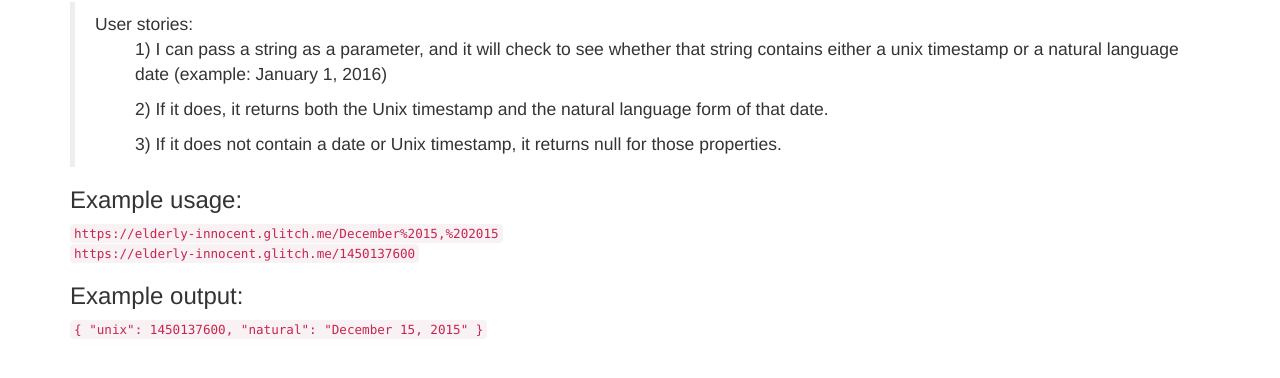
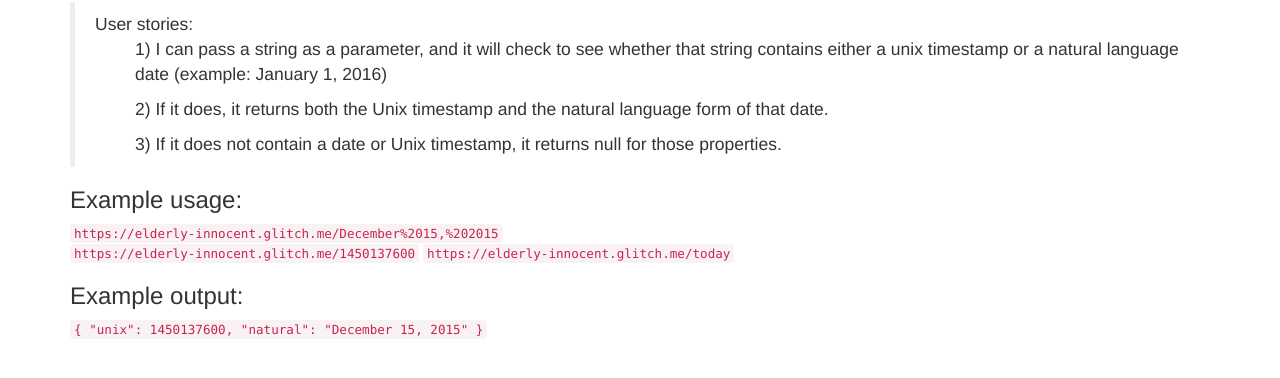
Before and after one commit to cjhaviland/fcc-timestamp-microservice, a website: page views/index.html in a window 1280 px wide. Shown: the part 68-446 px from the top of the page. Drawn offline with nearby package versions, Linux system fonts and the light colour scheme.

Commit message:
Checkpoint

```diff
--- a/views/index.html
+++ b/views/index.html
@@ -29,6 +29,7 @@
             <h3>Example usage:</h3>
             <code>https://elderly-innocent.glitch.me/December%2015,%202015</code><br>
             <code>https://elderly-innocent.glitch.me/1450137600</code>
+            <code>https://elderly-innocent.glitch.me/today</code>
             <h3>Example output:</h3>
             <code>
                 {
```
